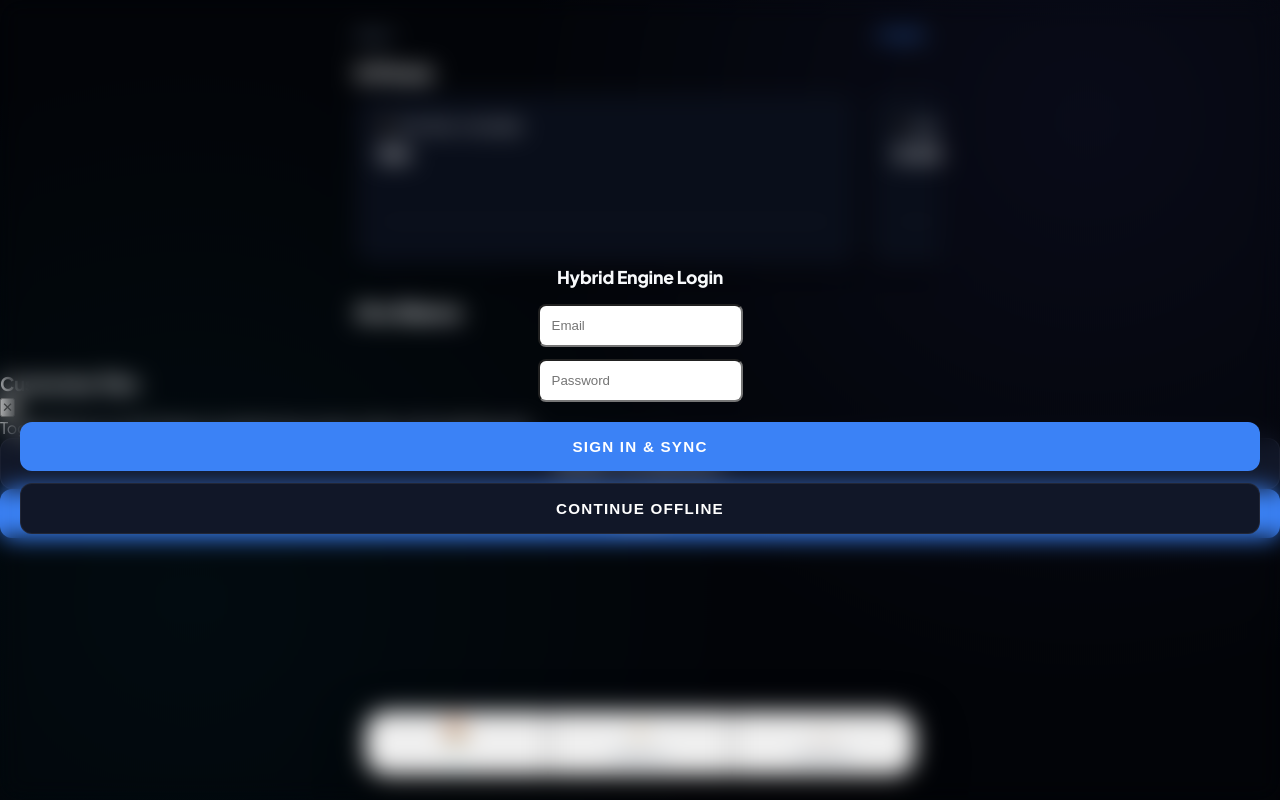
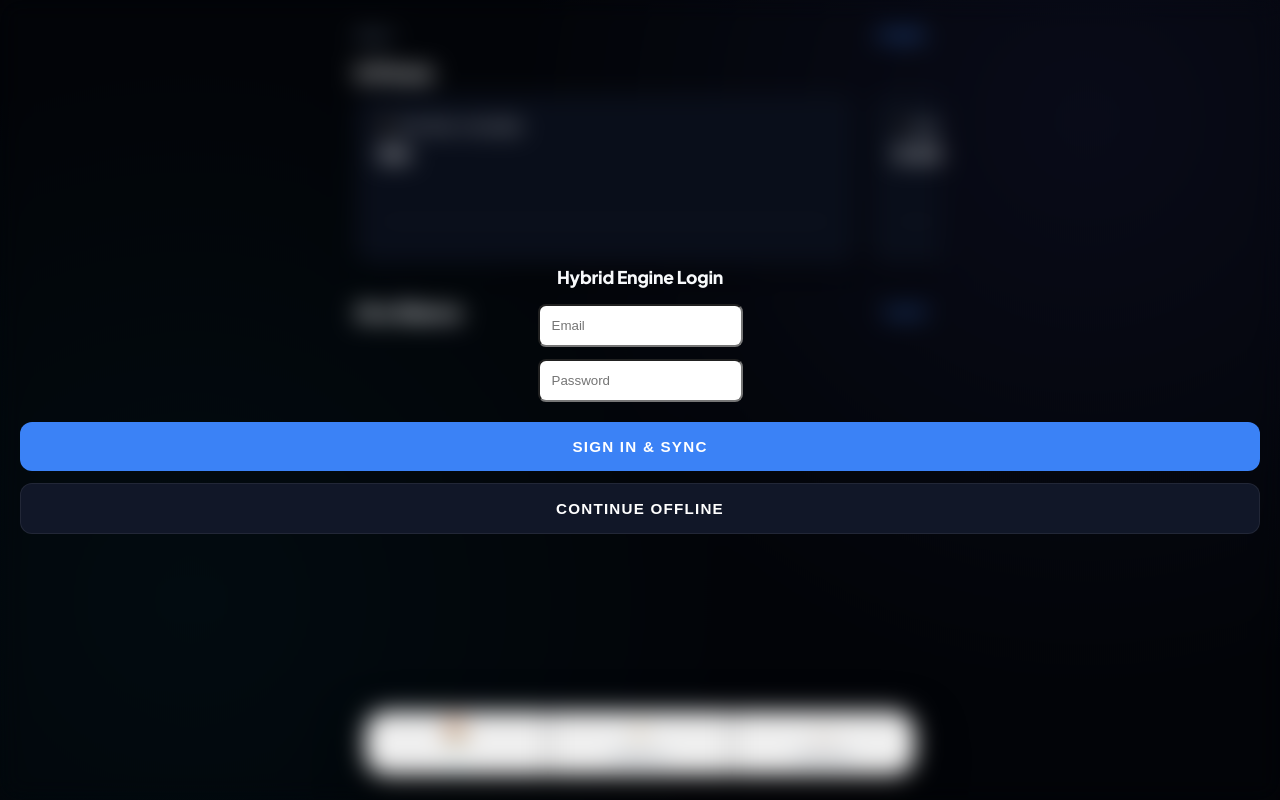
Before and after one commit to mjb96/HybridHQ, a plain HTML site: page index.html in a window 1280 px wide. Drawn offline with nearby package versions, Linux system fonts and the light colour scheme.

Commit message:
Update index.html

```diff
--- a/index.html
+++ b/index.html
@@ -218,7 +218,10 @@
 
       </div>
 
-      <h2 class="focus-header-text mt-2">At a Glance</h2>
+      <h2 class="focus-header-text mt-2">
+        At a Glance
+        <span class="text-accent-blue" style="font-size: 0.85rem; font-weight: 500; cursor: pointer;">See All</span>
+      </h2>
 
       <!-- Dynamic glance grid — tiles are injected by dashboard.js / home.js -->
       <div class="glance-grid mb-4" id="glanceGrid" aria-label="At a Glance metrics"></div>
@@ -781,22 +784,6 @@
     </div>
   </div>
 
-  <!-- Tile Customiser Bottom Sheet -->
-  <div id="tileCustomiserBackdrop" class="sheet-backdrop" onclick="window.closeTileCustomiser(false)"></div>
-  <div id="tileCustomiserSheet" class="bottom-sheet" role="dialog" aria-modal="true" aria-labelledby="tileCustomiserTitle">
-    <div class="bottom-sheet-handle"></div>
-    <div class="bottom-sheet-header">
-      <h3 id="tileCustomiserTitle" class="bottom-sheet-title">Customise Tiles</h3>
-      <button class="sheet-close-btn" onclick="window.closeTileCustomiser(false)" aria-label="Close">✕</button>
-    </div>
-    <p class="bottom-sheet-hint">Toggle tiles on or off. Drag to reorder (long-press a tile on the dashboard).</p>
-    <div id="tileCustomiserList" class="tile-picker-list"></div>
-    <div class="bottom-sheet-actions">
-      <button class="btn-action-block btn-ghost mt-0" onclick="window.resetTileCustomiser()">Reset to Default</button>
-      <button class="btn-action-block btn-blue mt-0" onclick="window.closeTileCustomiser(true)">Done</button>
-    </div>
-  </div>
-
   <script>
     window.openTodaySummaryModal = function() {
       const modal = document.getElementById('todaySummaryModal');
```
